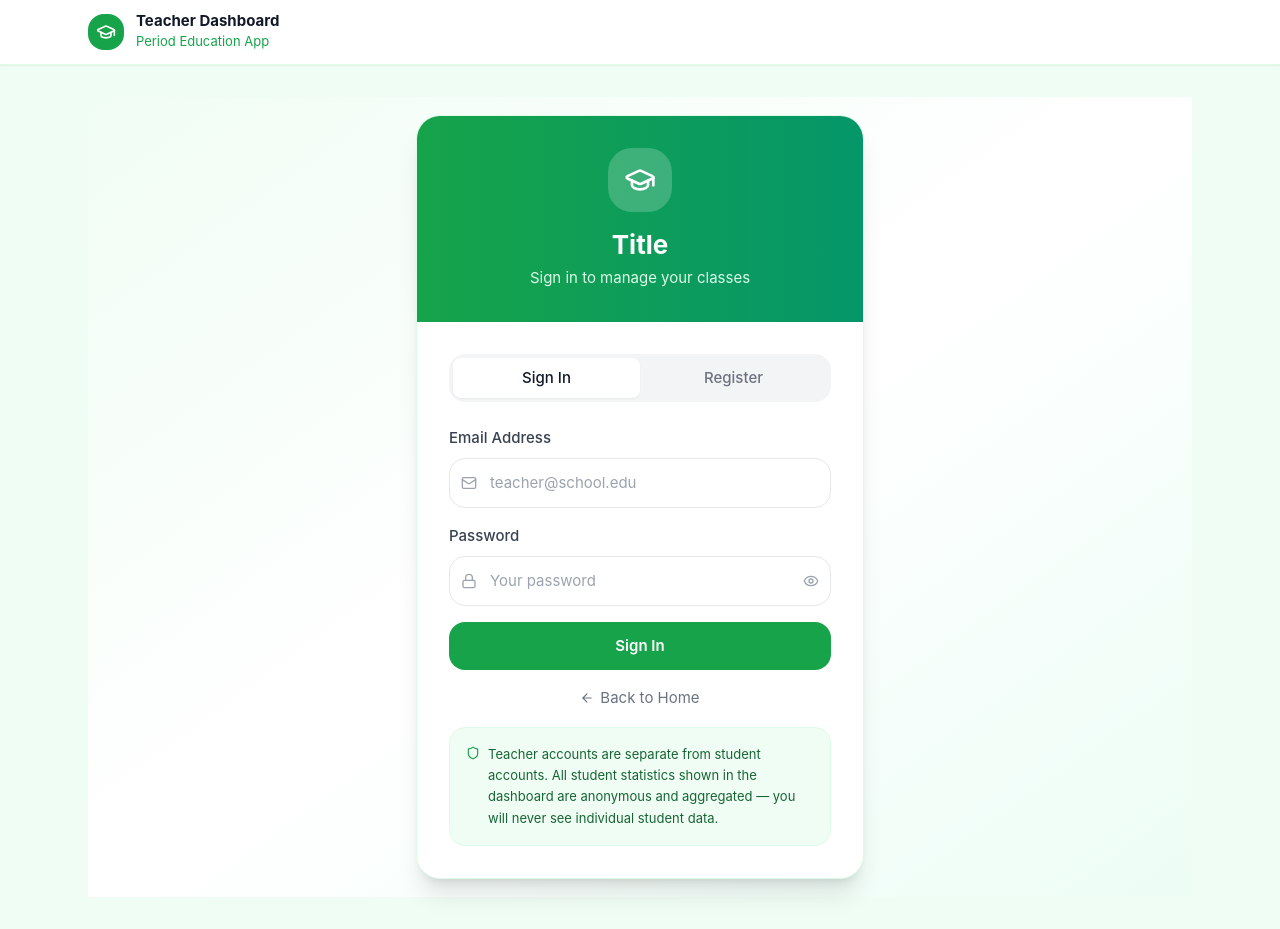
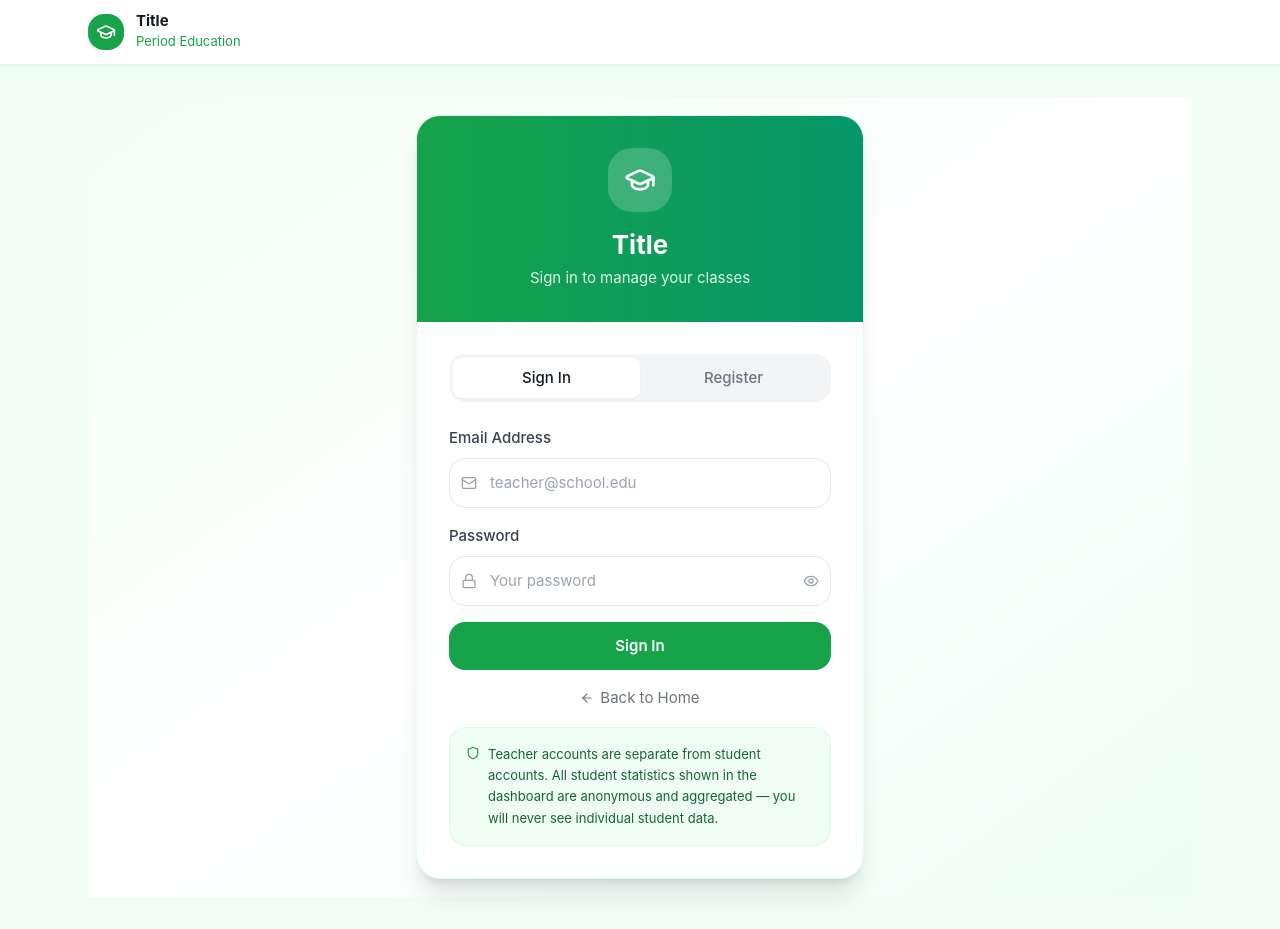
Before and after one commit to ysharma31/menstruation-education-app, a React (Vite) app: page /teacher in a window 1280 px wide. Built offline with nearby package versions, Linux system fonts and the light colour scheme; no server answers.

Commit message:
Updated StudentLayout.jsx

```diff
--- a/src/components/student/StudentLayout.jsx
+++ b/src/components/student/StudentLayout.jsx
@@ -1,11 +1,13 @@
 import { Outlet, Link, useNavigate } from 'react-router-dom';
 import { BookOpen, LogOut } from 'lucide-react';
+import { useTranslation } from 'react-i18next';
 import { useAuth } from '../../contexts/AuthContext';
 import { supabase } from '../../lib/supabase';
 
 const StudentLayout = () => {
   const { user } = useAuth();
   const navigate = useNavigate();
+  const { t } = useTranslation();
 
   const handleSignOut = async () => {
     await supabase.auth.signOut();
@@ -21,8 +23,8 @@ const StudentLayout = () => {
               <BookOpen className="w-5 h-5 text-white" />
             </div>
             <div>
-              <p className="font-bold text-gray-900 text-sm leading-tight">Student Portal</p>
-              <p className="text-xs text-indigo-500 leading-tight">Period Education App</p>
+              <p className="font-bold text-gray-900 text-sm leading-tight">{t('studentPortal.title')}</p>
+              <p className="text-xs text-indigo-500 leading-tight">{t('common.appName')}</p>
             </div>
           </Link>
 
@@ -32,7 +34,7 @@ const StudentLayout = () => {
               className="text-sm text-gray-500 hover:text-red-600 flex items-center gap-2 transition-colors"
             >
               <LogOut size={16} />
-              <span className="hidden sm:inline">Sign Out</span>
+              <span className="hidden sm:inline">{t('auth.signOut')}</span>
             </button>
           )}
         </div>
--- a/src/components/teacher/TeacherLayout.jsx
+++ b/src/components/teacher/TeacherLayout.jsx
@@ -1,10 +1,12 @@
 import { Outlet, Link, useNavigate } from 'react-router-dom';
 import { GraduationCap, LogOut } from 'lucide-react';
+import { useTranslation } from 'react-i18next';
 import { useAuth } from '../../contexts/AuthContext';
 
 const TeacherLayout = () => {
   const { user, signOut } = useAuth();
   const navigate = useNavigate();
+  const { t } = useTranslation();
 
   const handleSignOut = async () => {
     await signOut();
@@ -20,8 +22,8 @@ const TeacherLayout = () => {
               <GraduationCap className="w-5 h-5 text-white" />
             </div>
             <div>
-              <span className="font-bold text-gray-900 text-sm leading-none block">Teacher Dashboard</span>
-              <span className="text-xs text-green-600 leading-none">Period Education App</span>
+              <span className="font-bold text-gray-900 text-sm leading-none block">{t('teacherPortal.title')}</span>
+              <span className="text-xs text-green-600 leading-none">{t('common.appName')}</span>
             </div>
           </Link>
 
@@ -32,7 +34,7 @@ const TeacherLayout = () => {
                 className="flex items-center gap-2 text-sm text-gray-500 hover:text-red-600 transition-colors px-3 py-2 rounded-lg hover:bg-red-50"
               >
                 <LogOut className="w-4 h-4" />
-                <span className="hidden sm:inline">Sign Out</span>
+                <span className="hidden sm:inline">{t('auth.signOut')}</span>
               </button>
             )}
           </div>
```
